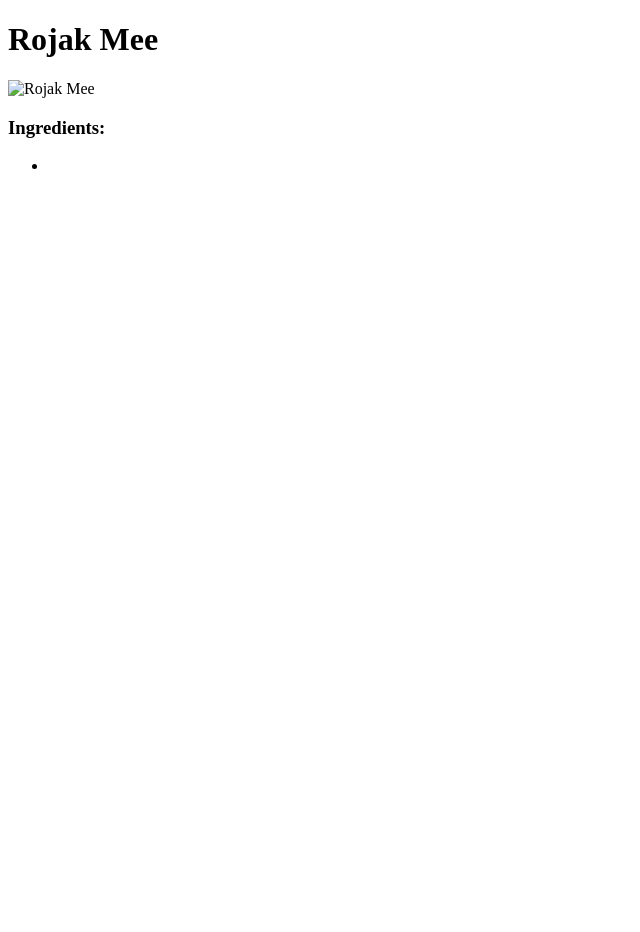
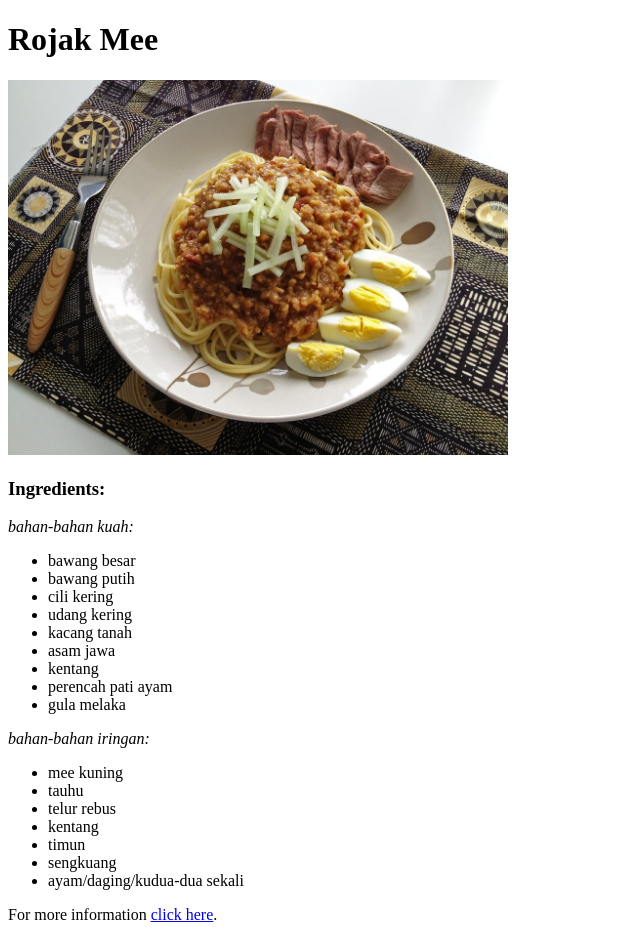
Before and after one commit to hrl6/odin-recipes, a plain HTML site: page recipes/rojak-mee.html in a window 1280 px wide. Shown: the whole page, without its empty margins (0-640 px from the left). Before the commit the page ends 800 px from the top, so only its background shows below. Drawn offline with Linux system fonts and the light colour scheme.

Commit message:
added new recipes, rojak mee.

```diff
--- a/recipes/rojak-mee.html
+++ b/recipes/rojak-mee.html
@@ -8,10 +8,31 @@
 
     <body>
         <h1>Rojak Mee</h1>
-        <img scr="./images/rojak mee.jpg" alt="Rojak Mee">
+        <img src="./images/rojak mee.jpg" alt="Rojak Mee" width="500" height="375">
         <h3>Ingredients:</h3>
+        <em>bahan-bahan kuah:</em>
         <ul>
-            <li></li>
+            <li>bawang besar</li>
+            <li>bawang putih</li>
+            <li>cili kering</li>
+            <li>udang kering</li>
+            <li>kacang tanah</li>
+            <li>asam jawa</li>
+            <li>kentang</li>
+            <li>perencah pati ayam</li>
+            <li>gula melaka</li>
         </ul>
+        <em>bahan-bahan iringan:</em>
+        <ul>
+            <li>mee kuning</li>
+            <li>tauhu</li>
+            <li>telur rebus</li>
+            <li>kentang</li>
+            <li>timun</li>
+            <li>sengkuang</li>
+            <li>ayam/daging/kudua-dua sekali</li>
+        </ul>
+
+        For more information <a href="https://www.ajinomoto.com.my/bm/resipi/resepi-rojak-mee">click here</a>.
     </body>
 </html>
```
Also changed, not shown: index.html (+4 -1 lines).
